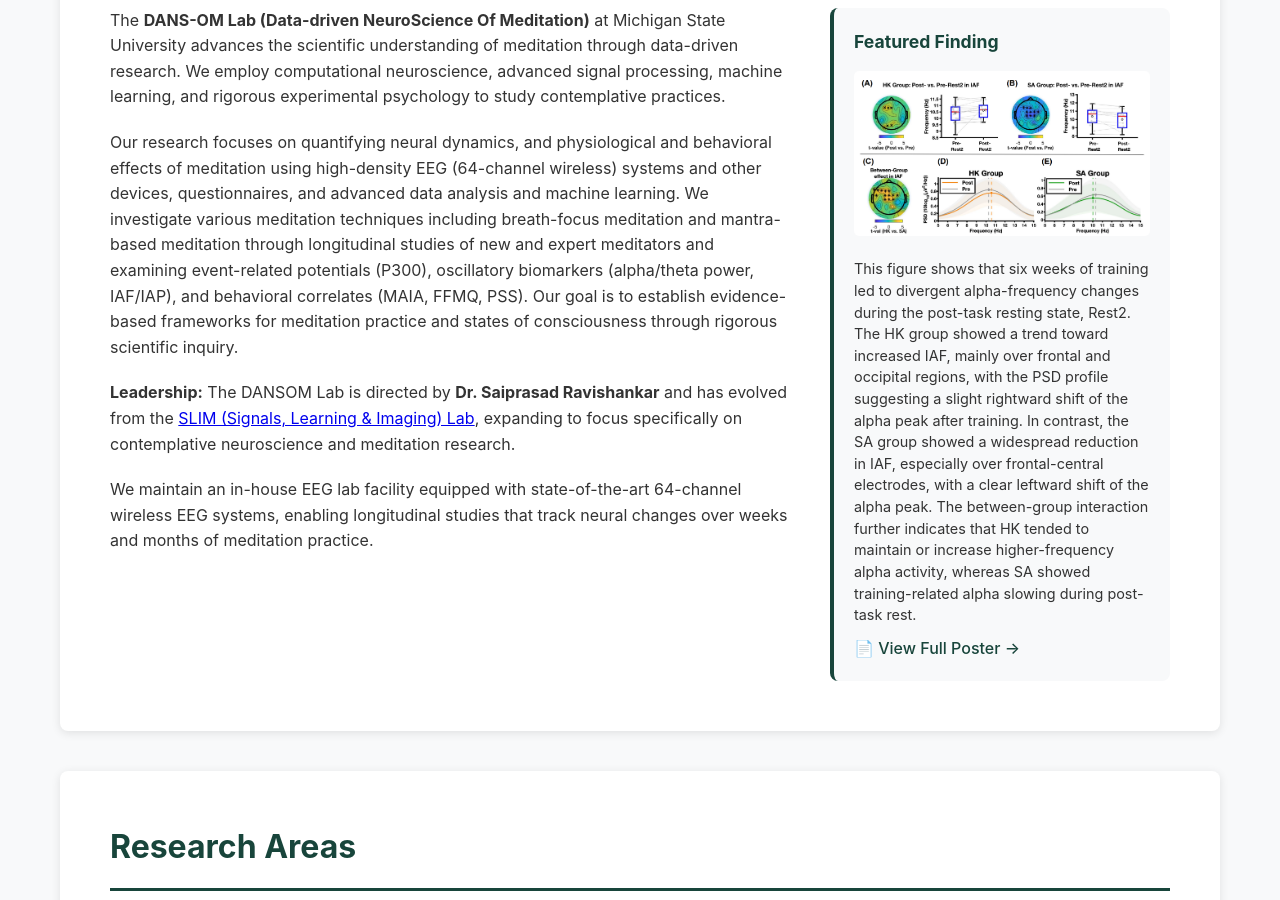
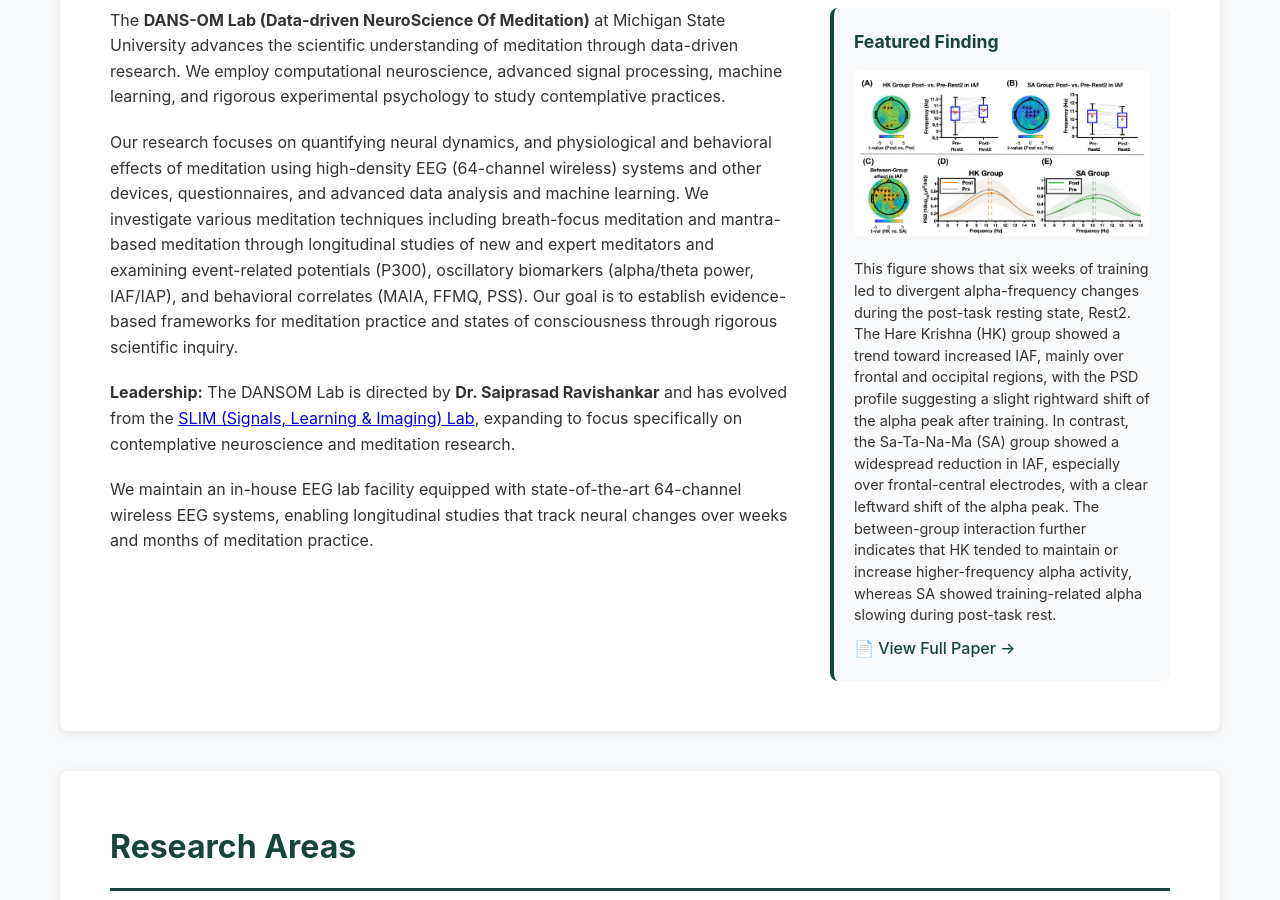
Before and after one commit to dans-om/dans-om.github.io, a Jekyll site: the page built from index.md, in a window 1280 px wide and 900 px high, scrolled down 520 px. Built offline with Jekyll 4.4.1, drawn with Linux system fonts in a browser that asks for light colours.

Commit message:
Update index.md

```diff
--- a/index.md
+++ b/index.md
@@ -33,9 +33,9 @@ title: Home
                 <h4 style="color: #18453B; margin-bottom: 15px; font-size: 1.1em;">Featured Finding</h4>
                 <img src="{{ '/images/menstra.png' | relative_url }}" alt="Menstra" style="width: 100%; height: auto; border-radius: 5px; margin-bottom: 15px;">
                 <p style="font-size: 0.9em; line-height: 1.5; color: #333;">
-                   This figure shows that six weeks of training led to divergent alpha-frequency changes during the post-task resting state, Rest2. The HK group showed a trend toward increased IAF, mainly over frontal and occipital regions, with the PSD profile suggesting a slight rightward shift of the alpha peak after training. In contrast, the SA group showed a widespread reduction in IAF, especially over frontal-central electrodes, with a clear leftward shift of the alpha peak. The between-group interaction further indicates that HK tended to maintain or increase higher-frequency alpha activity, whereas SA showed training-related alpha slowing during post-task rest.
+                   This figure shows that six weeks of training led to divergent alpha-frequency changes during the post-task resting state, Rest2. The Hare Krishna (HK) group showed a trend toward increased IAF, mainly over frontal and occipital regions, with the PSD profile suggesting a slight rightward shift of the alpha peak after training. In contrast, the Sa-Ta-Na-Ma (SA) group showed a widespread reduction in IAF, especially over frontal-central electrodes, with a clear leftward shift of the alpha peak. The between-group interaction further indicates that HK tended to maintain or increase higher-frequency alpha activity, whereas SA showed training-related alpha slowing during post-task rest.
                 </p>
-                <a href="{{ '/pdfs/Poster_sfn_2025___64_Channels.pdf' | relative_url }}" target="_blank" style="display: inline-block; margin-top: 10px; color: #18453B; text-decoration: none; font-weight: 500;">📄 View Full Poster →</a>
+                <a href="https://www.biorxiv.org/content/10.64898/2026.02.26.707862v1.abstract" target="_blank" style="display: inline-block; margin-top: 10px; color: #18453B; text-decoration: none; font-weight: 500;">📄 View Full Paper →</a>
             </div>
         </div>
     </section>
```
